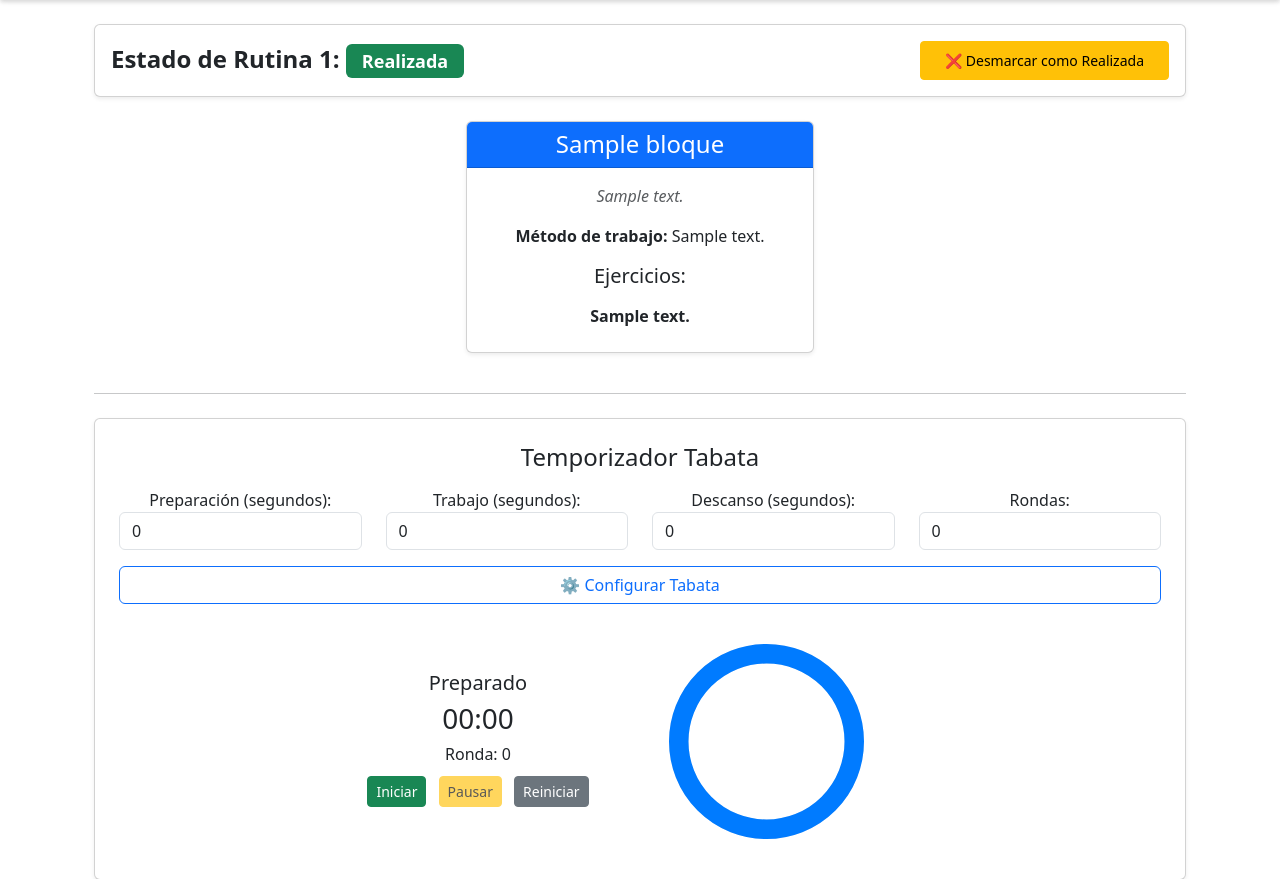
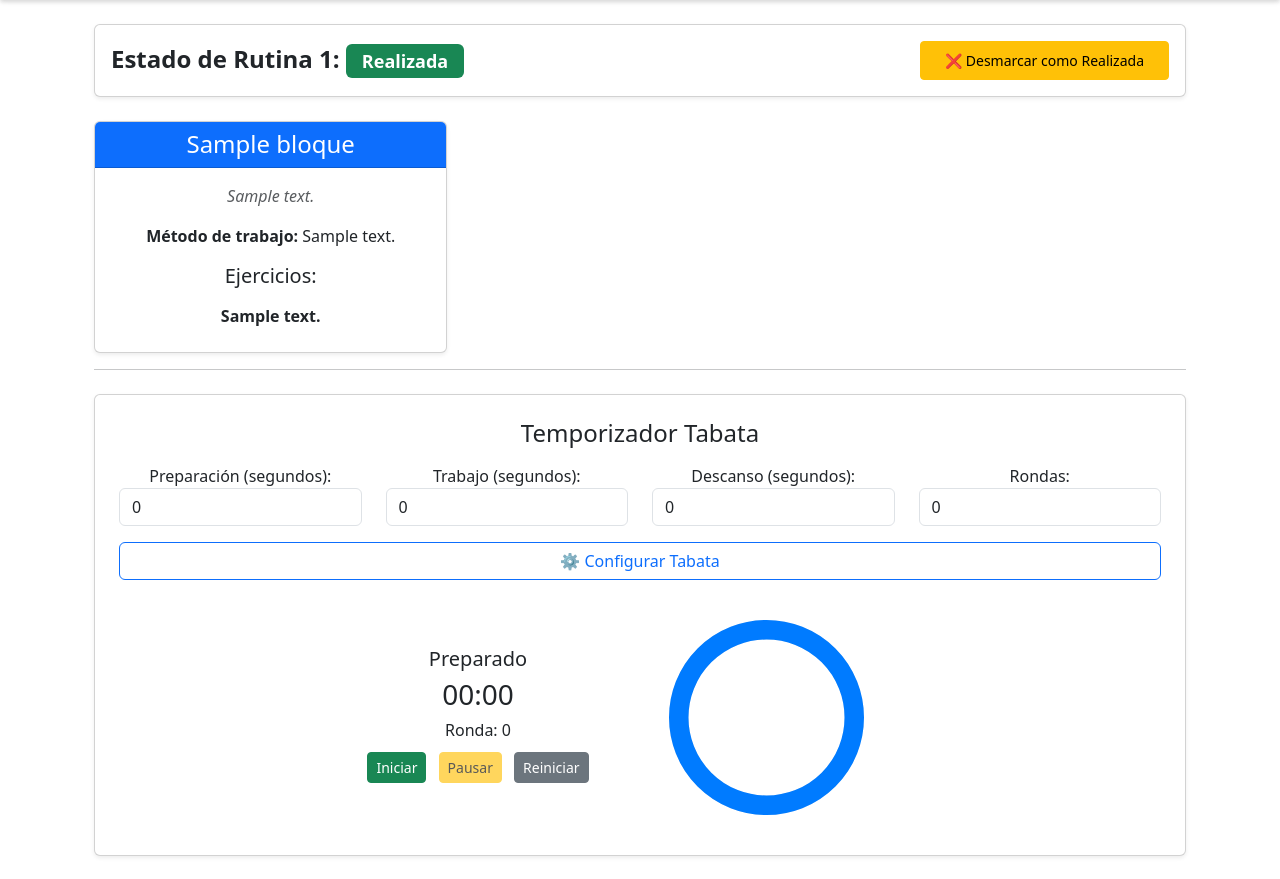
Before and after one commit to julianlods/ChillFit, a Django app: page /rutinas/1/ in a window 1280 px wide. Shown: the part 156-1035 px from the top of the page. Run offline with Django 5.2, Linux system fonts and the light colour scheme; a user stored in the database is signed in; tables that the repository leaves empty hold one stand-in row (values such as "Sample post"); some libraries are stand-ins or nearby versions.

Commit message:
🔥 Mejora visual: - Layout tipo masonry para los bloques - Acomodo compacto sin huecos verticales - Tarjetas no se expanden innecesariamente

```diff
--- a/ChillFit/templates/ChillFit/rutinas/ver_rutina_detalle.html
+++ b/ChillFit/templates/ChillFit/rutinas/ver_rutina_detalle.html
@@ -1,9 +1,9 @@
 {% extends 'ChillFit/base.html' %}
 
 {% block content %}
-<div class="container mt-3 text-center"> <!-- Centrar contenido -->
+<div class="container mt-3 text-center">
 
-    <div class="card shadow-sm p-3 mb-4"> <!-- Caja con sombra y padding -->
+    <div class="card shadow-sm p-3 mb-4">
         <div class="d-flex flex-column flex-md-row justify-content-between align-items-center">
             <h4 class="mb-2 mb-md-0">
                 <strong>Estado de Rutina {{ rutina.id }}:</strong>
@@ -16,7 +16,6 @@
 
             <form method="POST" class="d-flex align-items-center">
                 {% csrf_token %}
-
                 {% if usuario_rutina.realizada %}
                     <input type="hidden" name="desmarcar" value="true">
                     <button type="submit" class="btn btn-warning btn-sm ms-2 px-4 py-2">
@@ -40,9 +39,10 @@
         </div>
     </div>
 
-    <div class="row justify-content-center"> <!-- Centrar las tarjetas -->
+    <!-- BLOQUES EN MASONRY -->
+    <div class="masonry-container" style="column-count: 3; column-gap: 1rem;">
         {% for bloque in rutina.bloques.all %}
-            <div class="col-md-6 col-lg-4 mb-4">
+            <div class="mb-4" style="break-inside: avoid;">
                 <div class="card shadow-sm">
                     <div class="card-header bg-primary text-white">
                         <h4 class="mb-0">{{ bloque.nombre }}</h4>
@@ -57,7 +57,6 @@
                             {% for relacion in bloque.bloqueejercicio_set.all|dictsort:"orden" %}
                                 <li class="list-group-item">
                                     <strong>{{ relacion.ejercicio.descripcion }}</strong>
-
                                     {% if relacion.ejercicio.video_id %}
                                         <br>
                                         <div class="ratio ratio-16x9 mt-2">
@@ -75,6 +74,7 @@
             </div>
         {% endfor %}
     </div>
+    <!-- FIN BLOQUES -->
 
     {% if rutina.incluir_tabata %}
         <hr>
@@ -102,8 +102,6 @@
             <button class="btn btn-outline-primary mb-4" onclick="configurarTabataGlobal()">⚙️ Configurar Tabata</button>
 
             <div id="tabata_global_timer" class="d-flex flex-column flex-md-row justify-content-center align-items-center gap-4 py-3" style="display: none;">
-
-            <!-- Izquierda centrada -->
                 <div class="tabata-controls">
                     <h5 id="estado_global">Preparado</h5>
                     <h3 id="temporizador_global">00:00</h3>
@@ -115,7 +113,6 @@
                     </div>
                 </div>
 
-            <!-- Derecha: Reloj circular -->
                 <div class="circle-timer-container">
                     <svg class="circle-timer" viewBox="0 0 100 100">
                         <circle class="bg" cx="50" cy="50" r="45" />
```
Lines whose indentation alone changed are shown as unchanged.
